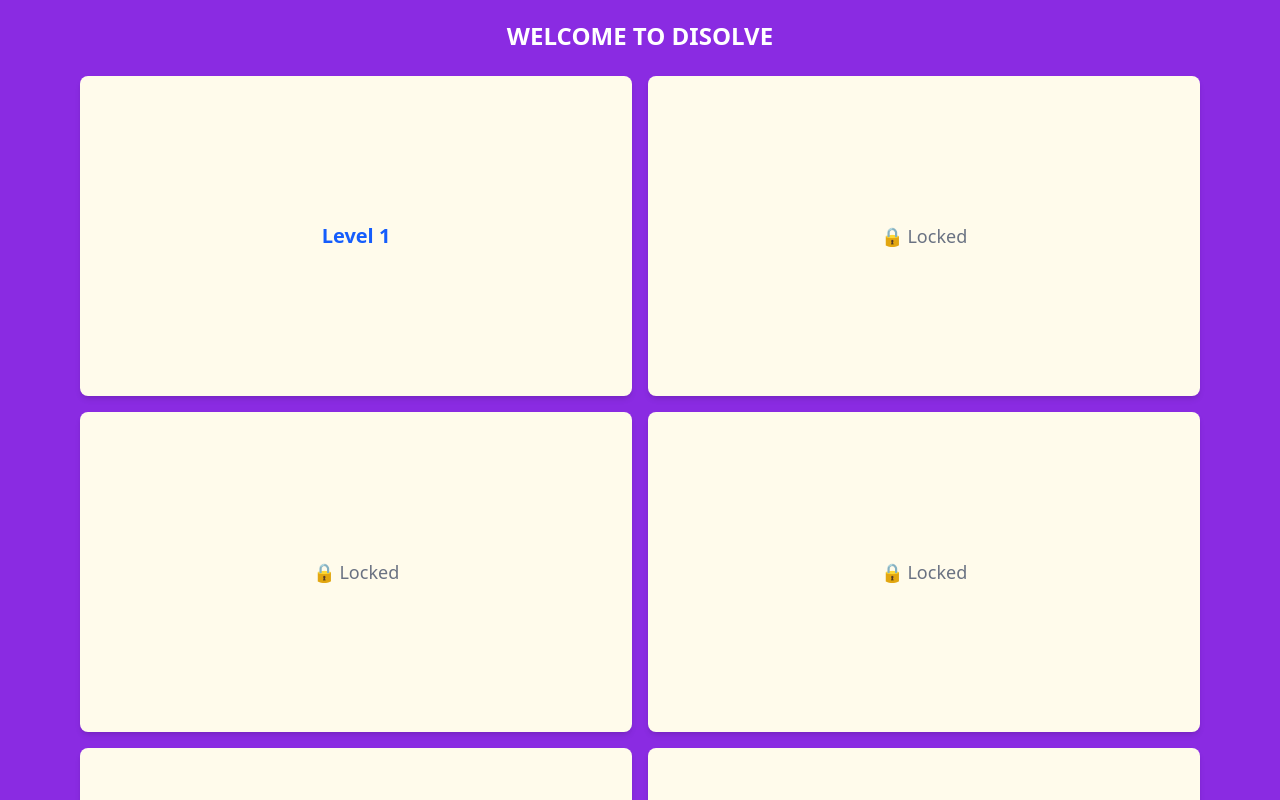
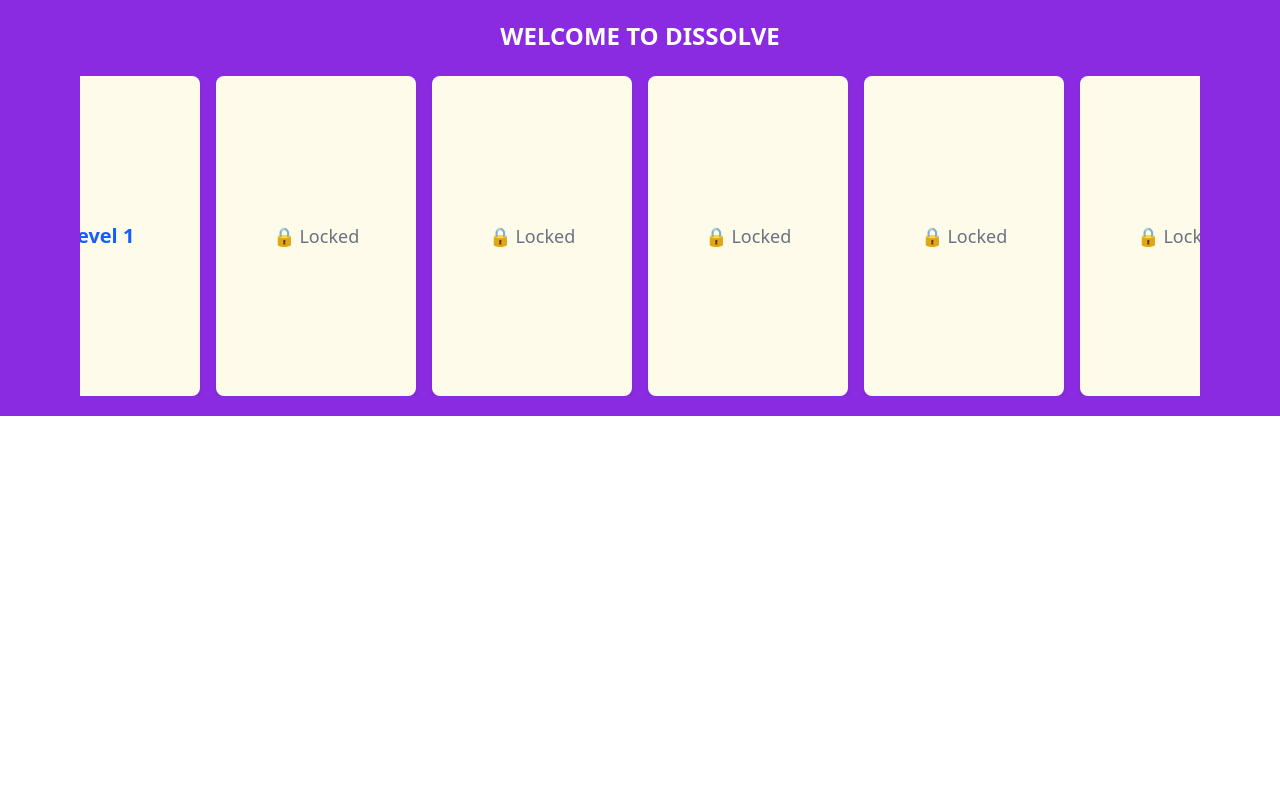
Before and after one commit to audriskasula/DisolvePWA, a React (Vite) app: page / in a window 1280 px wide. Shown: the top 800 px of the page. Built offline with nearby package versions, Linux system fonts and the light colour scheme.

Commit message:
change home

```diff
--- a/src/pages/Home.tsx
+++ b/src/pages/Home.tsx
@@ -24,12 +24,16 @@ export const Home = () => {
 
   return (
     <div className="background px-20 py-5">
-      <h1 className="text-2xl font-bold text-center mb-6 text-white">WELCOME TO DISOLVE</h1>
-      <div className="grid grid-cols-1 md:grid-cols-2 lg:grid-cols-2 gap-4">
+      <h1 className="text-2xl font-bold text-center mb-6 text-white">
+        WELCOME TO DISSOLVE
+      </h1>
+
+      {/* Wrapper scroll */}
+      <div className="flex justify-center overflow-x-auto gap-4 scrollbar-thin scrollbar-thumb-gray-500 scrollbar-track-transparent">
         {levels.map((lvl) => (
           <div
             key={lvl}
-            className="w-full h-80 bg-amber-50 flex items-center justify-center rounded-lg shadow-md"
+            className="min-w-[200px] h-80 bg-amber-50 flex items-center justify-center rounded-lg shadow-md"
           >
             {lvl <= unlockedLevel ? (
               <Link
@@ -45,5 +49,6 @@ export const Home = () => {
         ))}
       </div>
     </div>
+
   )
 }
```
